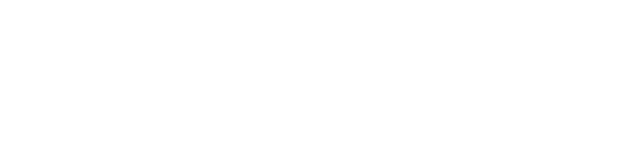
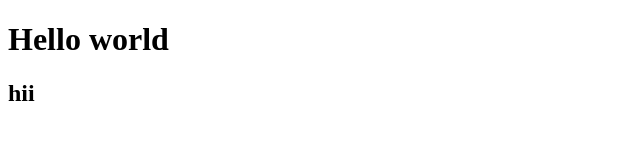
Before and after one commit to kaifkhan5309/learn, a plain HTML site: page index.html in a window 1280 px wide. Shown: the whole page, without its empty margins (0-640 px from the left). Drawn offline with Linux system fonts and the light colour scheme.

Commit message:
adding h1 tag

```diff
--- a/index.html
+++ b/index.html
@@ -6,6 +6,7 @@
     <title>Document</title>
 </head>
 <body>
-
+    <h1>Hello world</h1>
+    <h2>hii</h2>
 </body>
 </html>
```
